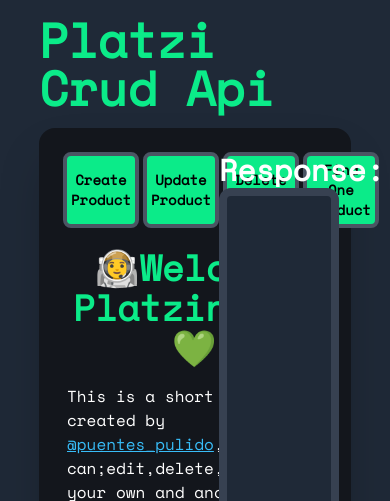
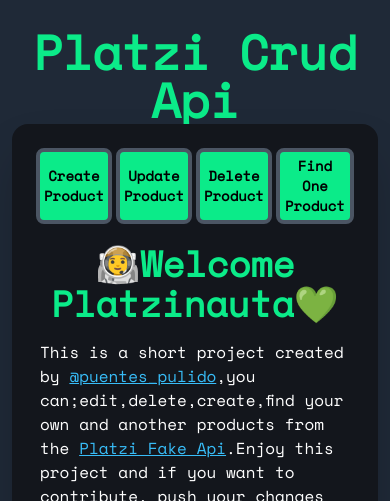
Before and after one commit to bitsbyseb/platzi-api-client, a website built with Vite: page index.html in a window 390 px wide. Shown: the top 501 px of the page. Built offline with nearby package versions, Linux system fonts and the light colour scheme.

Commit message:
[ADDED] Responsive Design for mobile devices

```diff
--- a/index.html
+++ b/index.html
@@ -10,15 +10,15 @@
   </head>
   <body class="m-0 p-0 border-0">
     <main
-      class="w-screen h-screen overflow-x-hidden bg-gray-800 flex flex-col justify-center items-center space-y-4 py-8"
+      class="w-screen h-screen max-lg:overflow-x-hidden bg-gray-800 py-8 max-sm:p-3 max-sm:grid flex flex-col justify-center items-center"
     >
-      <h2 class="w-4/5 font-bold text-5xl text-start mt-8 text-secondary">
+      <h2 class="w-4/5 max-sm:w-full font-bold text-5xl max-sm:text-center text-start mt-8 max-sm:mt-4 text-secondary">
         Platzi Crud Api
       </h2>
       <section
-        class="w-4/5 h-auto p-3 flex space-x-3 rounded-2xl shadow-2xl bg-primary mb-8"
+        class="w-4/5 h-auto p-3 flex space-x-3 max-sm:space-x-0 max-sm:w-full max-sm:flex-col rounded-2xl shadow-2xl bg-primary mb-8"
       >
-        <div class="w-1/2 h-full flex flex-col">
+        <div class="w-1/2 h-full flex flex-col max-sm:w-full">
           <div class="w-full flex px-3 pt-3 space-x-1">
             <button class="product-button">Create Product</button>
             <button class="product-button">Update Product</button>
@@ -26,7 +26,7 @@
             <button class="product-button">Find One Product</button>
           </div>
 
-          <div id="form" class="mt-1">
+          <div id="form" class="mt-1 max-sm:w-full">
             <div class="w-full h-full grid place-items-center p-4 space-y-4">
               <h2 class="text-4xl text-secondary font-bold text-center">👨‍🚀Welcome Platzinauta💚</h2>
               <p class="text-white">This is a short project created by <a class="text-sky-400 font-medium underline hover:no-underline" href="https://twitter.com/puentes_pulido">@puentes_pulido</a>,you can;edit,delete,create,find your own and another products from the <a class="underline text-sky-400 font-medium hover:no-underline" href="https://fakeapi.platzi.com/">Platzi Fake Api</a>.Enjoy this project and if you want to contribute, push your changes in the <a href="/" class="text-sky-400 font-medium underline hover:no-underline">Repository</a>.</p>
@@ -35,12 +35,12 @@
           </div>
         </div>
         <!-- --- -->
-        <div class="w-1/2 h-full flex flex-col p-3">
+        <div class="w-1/2 h-full max-sm:w-full flex-col p-3 max-sm:p-0 items-center justify-center">
           <h2 class="w-full font-bold text-start text-white text-3xl">
             Response:
           </h2>
           <div id="response"
-            class="w-full h-full bg-gray-800 border-gray-700 border-8 rounded-xl text-clip overflow-x-scroll"
+            class="w-full h-5/6 max-sm:w-80 max-sm:h-32 bg-gray-800 border-gray-700 border-8 rounded-xl text-clip overflow-x-scroll overflow-y-scroll"
           ></div>
         </div>
       </section>
```
